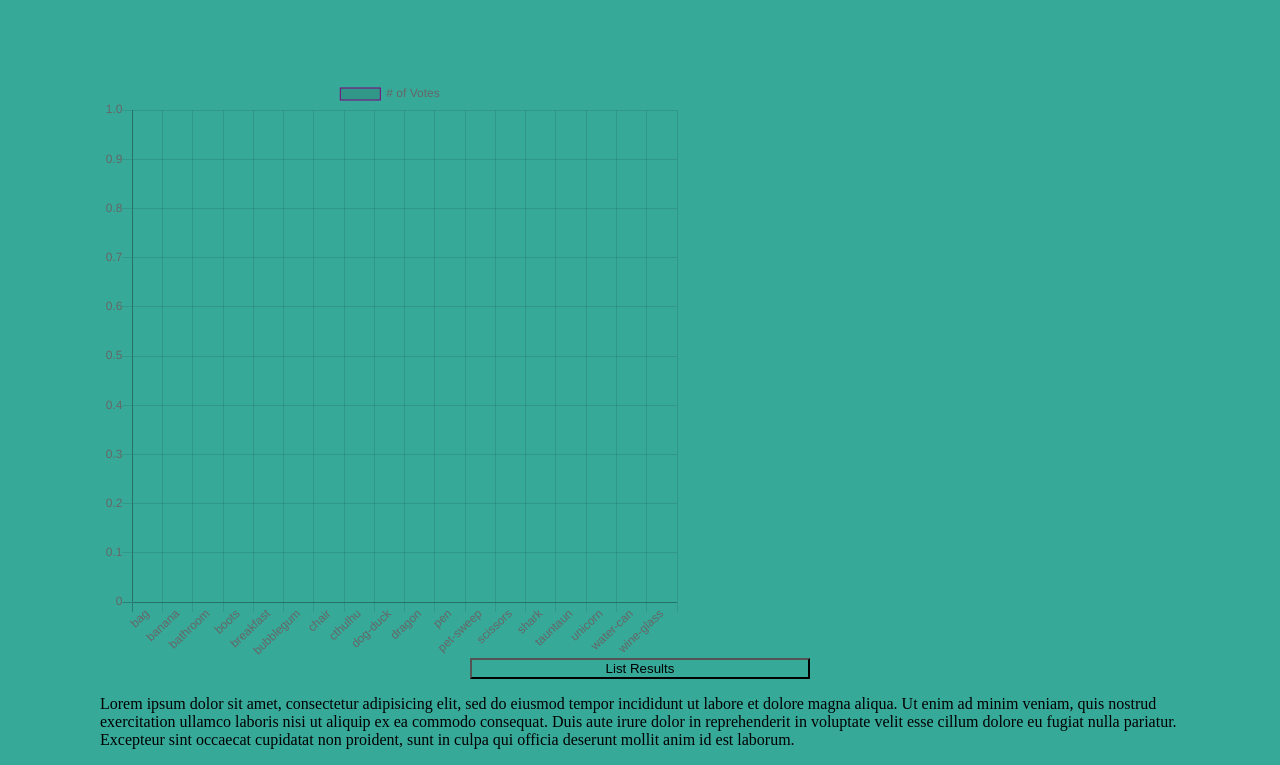
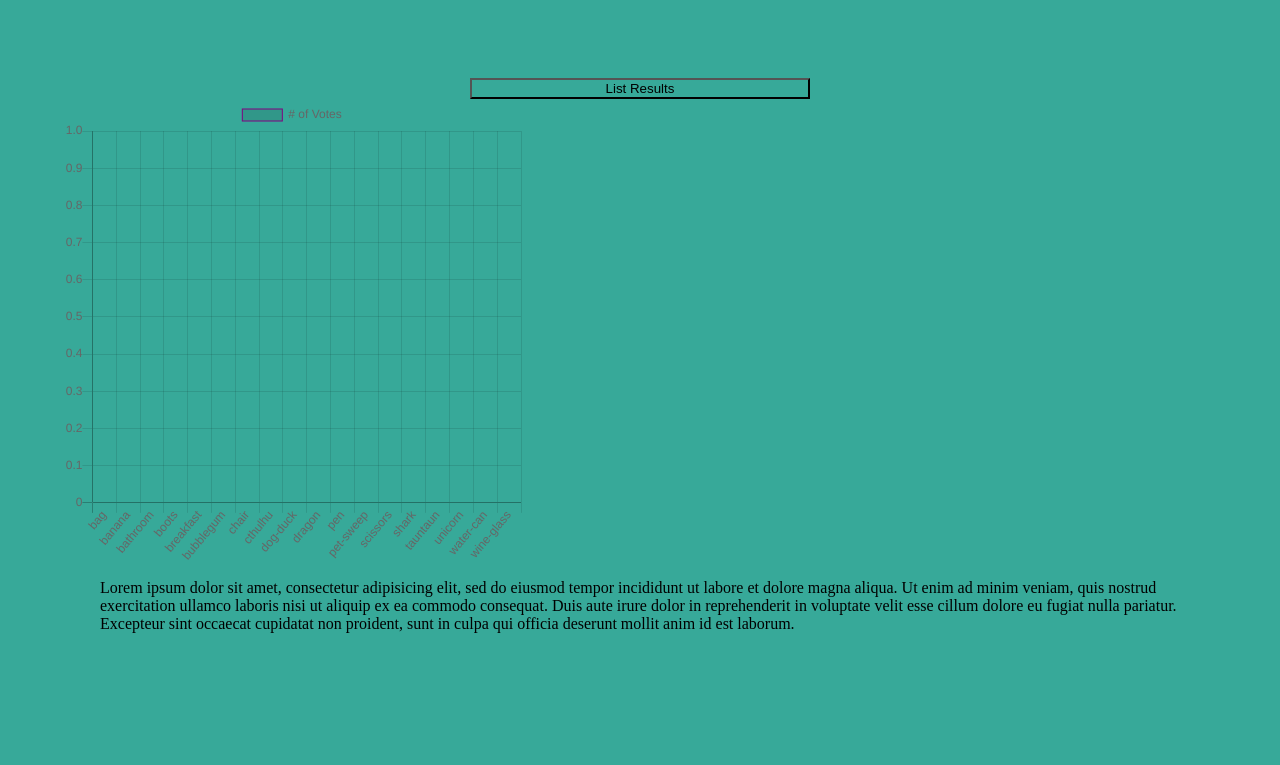
Before and after one commit to bhold6160/bus-mall, a plain HTML site: page index.html in a window 1280 px wide. Shown: the part 443-1208 px from the top of the page. After the commit the page ends 1092 px from the top, so only its background shows below. Drawn offline with nearby package versions, Linux system fonts and the light colour scheme.

Commit message:
moved button and messed with css

```diff
--- a/index.html
+++ b/index.html
@@ -25,19 +25,19 @@
         <img id="img3">
       </section>
 
+      <section class="buttons">
+        <button type="button" id="showResults">List Results</button>
+        <!-- <button type="button" id="chartResults">Chart Results</button> -->
+      </section>
+
       <!-- section for chart -->
       <section class="chart">
         <canvas id="myChart" width="100" height="100"></canvas>
       </section>
 
-
       <aside id="results"></aside>
 
       <!-- section for button -->
-      <section class="buttons">
-        <button type="button" id="showResults">List Results</button>
-        <!-- <button type="button" id="chartResults">Chart Results</button> -->
-      </section>
 
       <!-- section for holder text -->
       <section>
--- a/style.css
+++ b/style.css
@@ -43,11 +43,15 @@ h1 {
 }
 
 .chart {
-  width: 50%;
+  display: flex;
+  justify-content: flex-end;
+  width: 40%;
   height: 20%;
 }
 
 #showResults {
+  display: flex;
+  justify-content: flex-start;
   padding-left: 10em;
   padding-right: 10em;
 }
```
